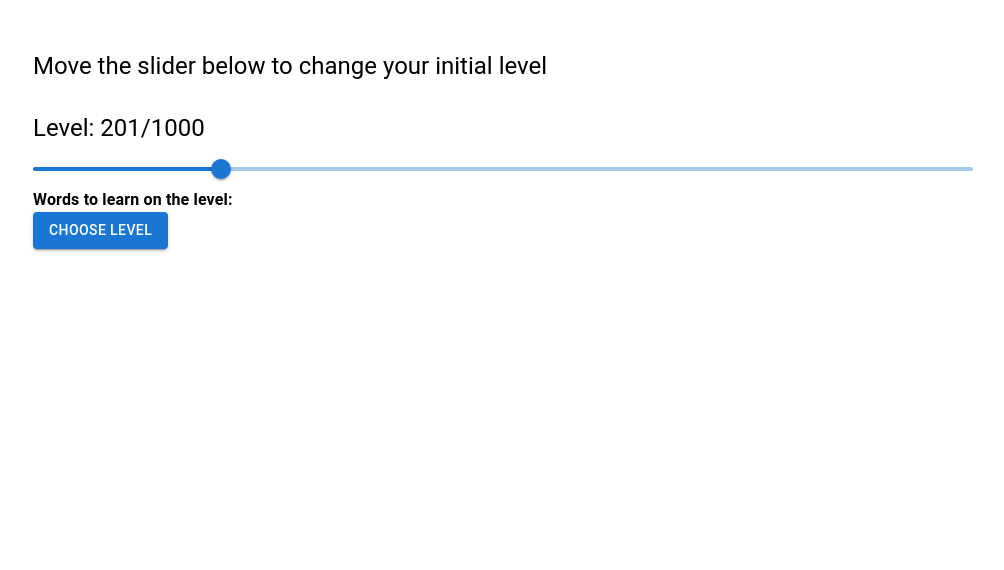
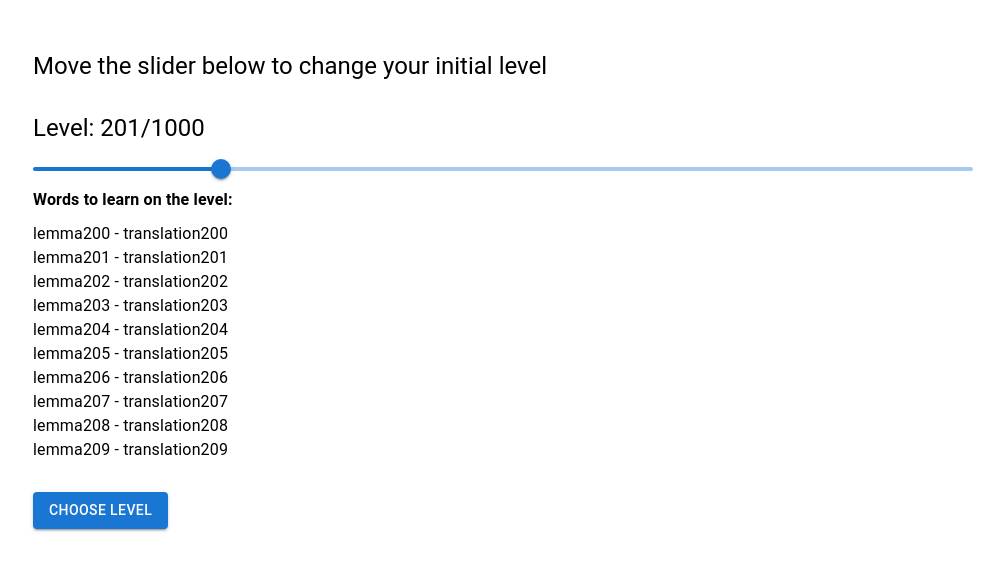
Before and after one commit to MichalKwiatek/LingoNerd, a Next.js app in the folder frontend-next/: page /placement in a window 1280 px wide. Shown: the top 570 px of the page, without its empty margins (257-1261 px from the left). Built offline with nearby package versions, Linux system fonts and the light colour scheme.

Commit message:
Show level's words

```diff
--- /dev/null
+++ b/frontend-next/src/Placement/LevelWords.tsx
@@ -0,0 +1,49 @@
+'use client';
+
+import React from 'react';
+import { usePlacementContext } from './PlacementProvider';
+import styles from './placement.module.css';
+import useGetWordsForLevel from './useGetWordsForLevel';
+import { Skeleton, Typography } from '@mui/material';
+
+const WORDS_TO_SHOW = 10;
+const WORDS_TO_SHOW_ARRAY = Array.from({ length: WORDS_TO_SHOW }, (_, i) => i);
+
+const LevelWords = () => {
+  const { level } = usePlacementContext();
+  const { words } = useGetWordsForLevel(level, WORDS_TO_SHOW);
+
+  if (words == null) {
+    <div className={styles.wordList}>
+      {WORDS_TO_SHOW_ARRAY.map((_, i) => (
+        <React.Fragment key={i}>
+          <div className={styles.wordSkeleton}>
+            <Skeleton />
+          </div>
+        </React.Fragment>
+      ))}
+    </div>;
+  }
+
+  return (
+    <div className={styles.wordList}>
+      {words
+        ? words.map((word) => (
+            <React.Fragment key={word.id}>
+              <Typography className={styles.word}>
+                {word.lemma} - {word.translation}
+              </Typography>
+            </React.Fragment>
+          ))
+        : WORDS_TO_SHOW_ARRAY.map((_, i) => (
+            <React.Fragment key={i}>
+              <div className={styles.wordSkeleton}>
+                <Skeleton />
+              </div>
+            </React.Fragment>
+          ))}
+    </div>
+  );
+};
+
+export default LevelWords;
--- a/frontend-next/src/Placement/Placement.tsx
+++ b/frontend-next/src/Placement/Placement.tsx
@@ -5,9 +5,7 @@ import ChooseLevel from './ChooseLevel';
 import { getAmountOfLevels } from './placementApi';
 import PlacementProvider from './PlacementProvider';
 import SelectLevelButton from './SelectLevelButton';
-
-const WORDS_TO_SHOW = 10;
-const WORDS_TO_SHOW_ARRAY = Array.from({ length: WORDS_TO_SHOW }, (_, i) => i);
+import LevelWords from './LevelWords';
 
 async function fetchAmountOfLevels(): Promise<number> {
   const response = await getAmountOfLevels();
@@ -22,8 +20,6 @@ async function fetchAmountOfLevels(): Promise<number> {
 async function Placement() {
   const levelsCount = await fetchAmountOfLevels();
 
-  // const { words, requestStatus: wordsRequestStatus } = useGetWordsForLevel(value, WORDS_TO_SHOW);
-
   return (
     <PlacementProvider>
       <div className={styles.placement}>
@@ -34,23 +30,7 @@ async function Placement() {
         <div className={styles.wordsTitle}>
           <Typography fontWeight={600}>Words to learn on the level:</Typography>
         </div>
-        {/* <div className={styles.wordList}>
-        {words
-          ? words.map((word) => (
-              <React.Fragment key={word.id}>
-                <Typography className={styles.word}>
-                  {word.lemma} - {word.translation}
-                </Typography>
-              </React.Fragment>
-            ))
-          : WORDS_TO_SHOW_ARRAY.map((_, i) => (
-              <React.Fragment key={i}>
-                <div className={styles.wordSkeleton}>
-                  <Skeleton />
-                </div>
-              </React.Fragment>
-            ))}
-      </div> */}
+        <LevelWords />
         <SelectLevelButton />
       </div>
     </PlacementProvider>
--- a/frontend-next/src/Placement/useGetWordsForLevel.ts
+++ b/frontend-next/src/Placement/useGetWordsForLevel.ts
@@ -13,6 +13,7 @@ function useGetWordsForLevel(level: number | null, numberOfWords = 10) {
         return;
       }
 
+      setQueryData((state) => ({ ...state, status: 'loading' }));
       const response = await getWordsPerLevel(debouncedLevel, numberOfWords);
       setQueryData(response);
     };
```
